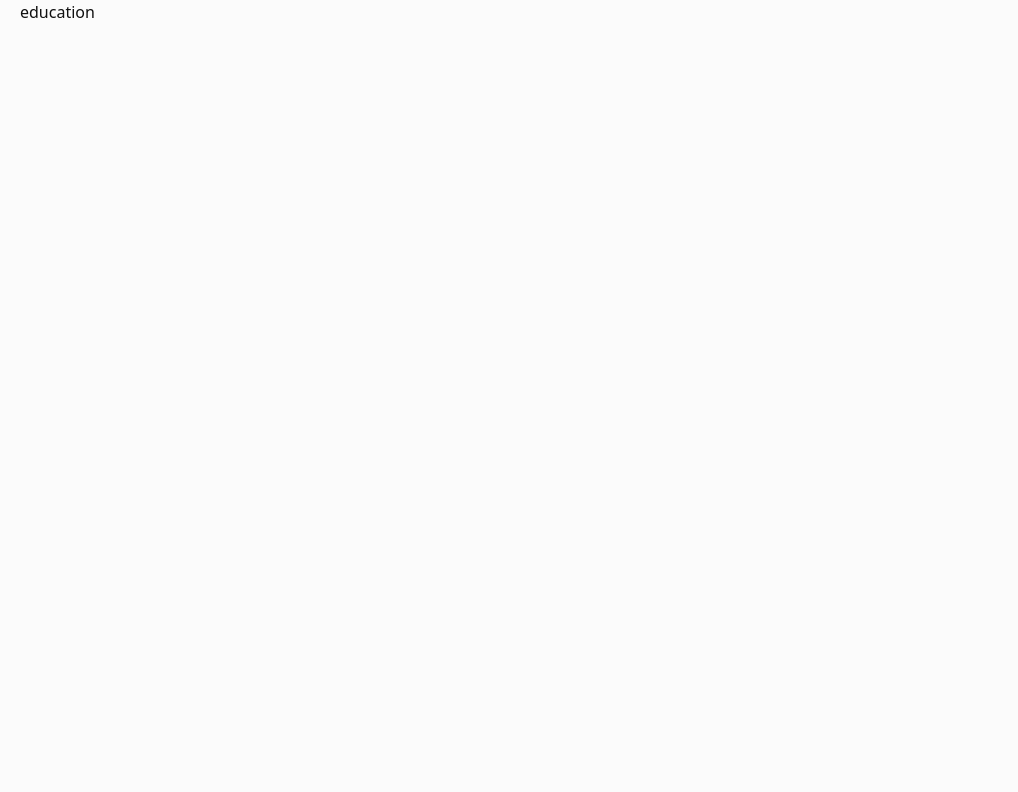
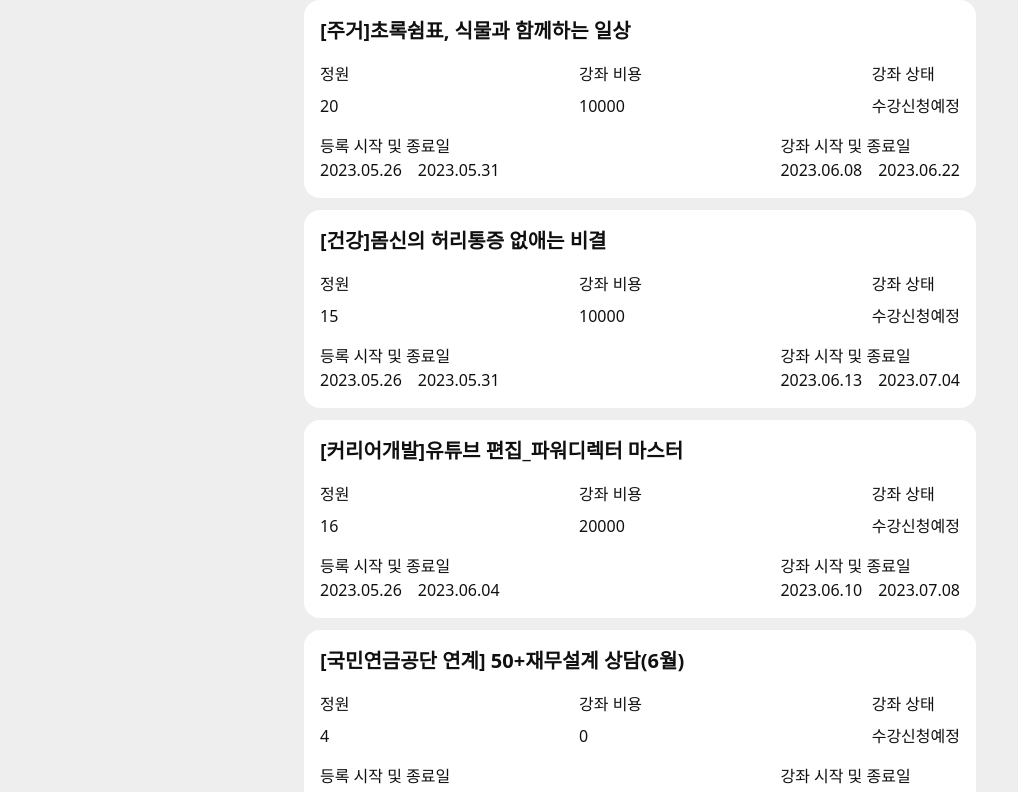
Before and after one commit to kimyoo04/seoul-competition, a Next.js app in the folder next/: page /education in a window 1280 px wide. Shown: the top 792 px of the page, without its empty margins (0-1018 px from the left). Built offline with nearby package versions, Linux system fonts and the light colour scheme; no server answers; a web font is replaced by a local one.

Commit message:
feat: 교육 강좌 card 컴포넌트 제작 (ongoing)

```diff
--- /dev/null
+++ b/next/src/scenes/Education/Card/index.tsx
@@ -0,0 +1,55 @@
+import { IEducation } from "@type/education";
+
+export default function Card({ data }: { data: IEducation }) {
+  return (
+    <a
+      href={data.link}
+      className="flex flex-col w-full max-w-2xl gap-4 p-4 bg-white rounded-2xl"
+    >
+      <div className="">
+        <span className="font-bold text-h4">{data.name}</span>
+      </div>
+
+      <div className="flex justify-between gap-4">
+        <div className="col-start">
+          <div className="gap-2 col-start">
+            <span className="">정원</span>
+            <span className="">{data.capacity}</span>
+          </div>
+        </div>
+
+        <div className="col-start">
+          <div className="gap-2 col-start">
+            <span className="">강좌 비용</span>
+            <span className="">{data.price}</span>
+          </div>
+        </div>
+
+        <div className="col-start">
+          <div className="gap-2 col-start">
+            <span className="">강좌 상태</span>
+            <span className="">{data.status}</span>
+          </div>
+        </div>
+      </div>
+
+      <div className="flex justify-between">
+        <div className="col-start">
+          <span className="">등록 시작 및 종료일</span>
+          <div className="gap-4 row-center">
+            <span>{data.applyStart}</span>
+            <span>{data.applyEnd}</span>
+          </div>
+        </div>
+
+        <div className="col-start">
+          <span className="">강좌 시작 및 종료일</span>
+          <div className="gap-4 row-center">
+            <span>{data.start}</span>
+            <span>{data.end}</span>
+          </div>
+        </div>
+      </div>
+    </a>
+  );
+}
--- a/next/src/scenes/Education/index.tsx
+++ b/next/src/scenes/Education/index.tsx
@@ -1,3 +1,19 @@
+import ScrollButton from "@components/ScrollButton";
+import { educationData } from "public/data/educationData";
+import Card from "./Card";
+
 export default function Education() {
-  return <div className="container px-5 ">education</div>;
+  return (
+    <div className="w-screen h-screen px-4 bg-gray_4">
+      {/* 교육 리스트 영역 */}
+      <div className="gap-3 col-center">
+        {educationData.map((data) => (
+          <Card key={data.id} data={data} />
+        ))}
+      </div>
+
+      {/* 최상단 이동 버튼 */}
+      <ScrollButton />
+    </div>
+  );
 }
```
